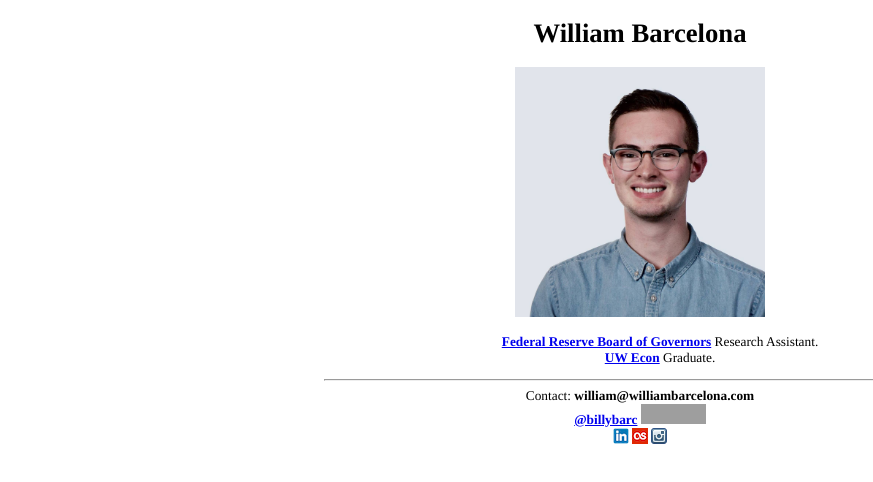
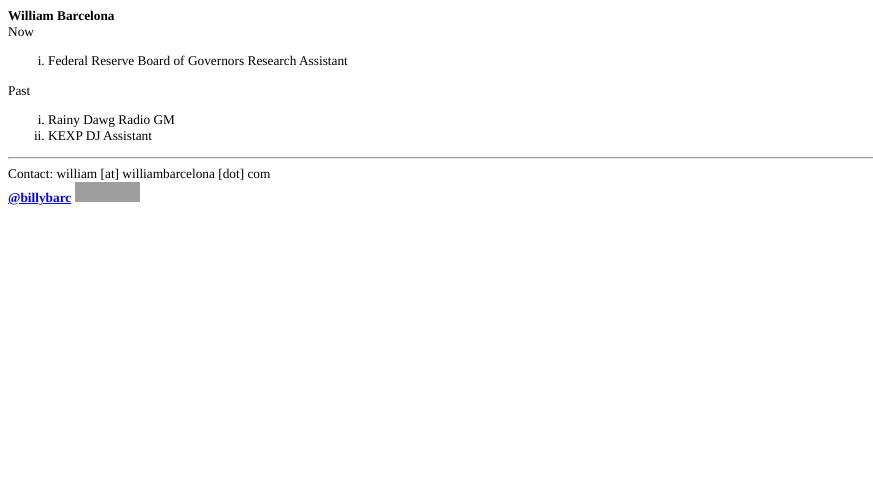
Before and after one commit to billybarc/billybarc.github.io, a plain HTML site: page index.html in a window 1280 px wide. Shown: the whole page, without its empty margins (0-873 px from the left). Drawn offline with Linux system fonts and the light colour scheme; grey boxes are pictures that could not be loaded.

Commit message:
"Dropped a lot"

```diff
--- a/index.css
+++ b/index.css
@@ -4,33 +4,24 @@ body {
 	background-color: #ffffff
 }
 
-#main {
-	text-align: center;
-
+#main #name {
+	font-weight: bold;
 }
 
-#main #center {
-	margin: auto;
-	width: 50%;
-	overflow: auto;
+#main #now {
+	list-style-type: lower-roman;
 }
 
-#description {
-	width: auto;
+#main #past {
+	list-style-type: lower-roman;
 }
 
 #main #contact {
 	display: inline-block;
 	align-items: center;
-}
-
-#links {
-	/*margin-left: auto;
-	margin-right: auto;*/
-
+	font: "Courier New"
 }
 
 a {
 	font-weight: bold;
-
 }
--- a/index.html
+++ b/index.html
@@ -5,6 +5,7 @@
 <link href="index.css" type="text/css" rel="stylesheet">
 </head>
 <!-- analytics code -->
+
 <script>
   (function(i,s,o,g,r,a,m){i['GoogleAnalyticsObject']=r;i[r]=i[r]||function(){
   (i[r].q=i[r].q||[]).push(arguments)},i[r].l=1*new Date();a=s.createElement(o),
@@ -15,36 +16,33 @@
   ga('send', 'pageview');
 
 </script>
+
 <body>
+
 <div id = "main">
-	<h1>William Barcelona</h1>
-	<div id = "center">
-		<img src="myface.jpg" img="" width="250" />
-		<div id="description">
-			<ul id = "aboutme" style="list-style-type:none">
-				<li><a href="https://www.federalreserve.gov/">Federal Reserve Board of Governors</a> Research Assistant.</li>
-				<li><a href="http://econ.washington.edu">UW Econ</a> Graduate<!--<a href="http://depts.washington.edu/ecnboard/">Undergrad Board</a>-->.</li>
 
-				<!--<li><a href="http://www.rainydawg.org/">Rainy Dawg
-				Radio</a> General Manager.</li>-->
+  <div id="name">William Barcelona</div>
 
-				<!--<li><a href="http://www.kexp.org/">KEXP</a> DJ Assistant.</li>-->
-			</ul>
-		</div>
-		<hr>
-	</div>
-	<div id="contact">
-		Contact: <b>william@williambarcelona.com</b>
-		<br>
-		<a href="https://twitter.com/billybarc" class="twitter-follow-button" data-show-count="false" data-show-screen-name="true" data-dnt="true">@billybarc</a><script>!function(d,s,id){var js,fjs=d.getElementsByTagName(s)[0],p=/^http:/.test(d.location)?'http':'https';if(!d.getElementById(id)){js=d.createElement(s);js.id=id;js.src=p+'://platform.twitter.com/widgets.js';fjs.parentNode.insertBefore(js,fjs);}}(document, 'script', 'twitter-wjs');</script>
-		<iframe class="btn" frameborder="0" border="0" scrolling="no" allowtransparency="true" height="20" width="65" src="https://platform.tumblr.com/v2/follow_button.html?type=follow&amp;tumblelog=west-of-western&amp;color=blue"></iframe>
-		<br>
-		<div id="links">
-			<a href="https://www.linkedin.com/in/wbarcelona"><img src="linkedin.png" /></a>
-			<a href="http://last.fm/user/dirfette"><img src="lastfm.png" /></a>
-			<a href="https://www.instagram.com/billybarc/"><img src="instagram.png" /></a>
-		</div>
+  <hX>Now</hX>
+	<ul id="now">
+		<li>Federal Reserve Board of Governors Research Assistant</li>
+	</ul>
 
+  <hX>Past</hX>
+  <ul id="past">
+    <li>Rainy Dawg Radio GM</li>
+    <li>KEXP DJ Assistant</li>
+  </ul>
 
-	</div>
+	<hr>
+
+  <div id="contact">
+  	Contact: william [at] williambarcelona [dot] com
+
+  	<br>
+  	<!-- Twitter --> <a href="https://twitter.com/billybarc" class="twitter-follow-button" data-show-count="false" data-show-screen-name="true" data-dnt="true">@billybarc</a><script>!function(d,s,id){var js,fjs=d.getElementsByTagName(s)[0],p=/^http:/.test(d.location)?'http':'https';if(!d.getElementById(id)){js=d.createElement(s);js.id=id;js.src=p+'://platform.twitter.com/widgets.js';fjs.parentNode.insertBefore(js,fjs);}}(document, 'script', 'twitter-wjs');</script>
+  	<!-- Tumblr --> <iframe class="btn" frameborder="0" border="0" scrolling="no" allowtransparency="true" height="20" width="65" src="https://platform.tumblr.com/v2/follow_button.html?type=follow&amp;tumblelog=west-of-western&amp;color=blue"></iframe>
+  	<br>
+  </div>
+
 </div>
```
